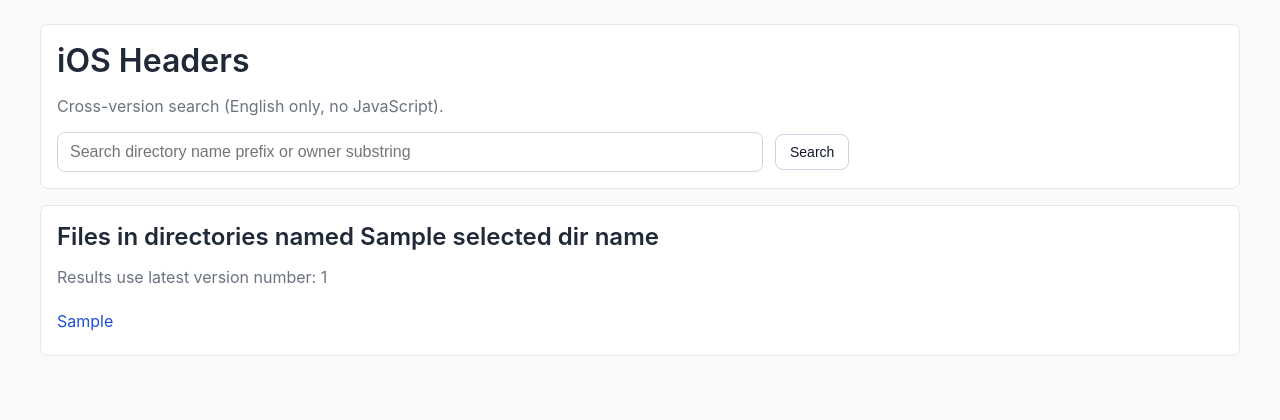
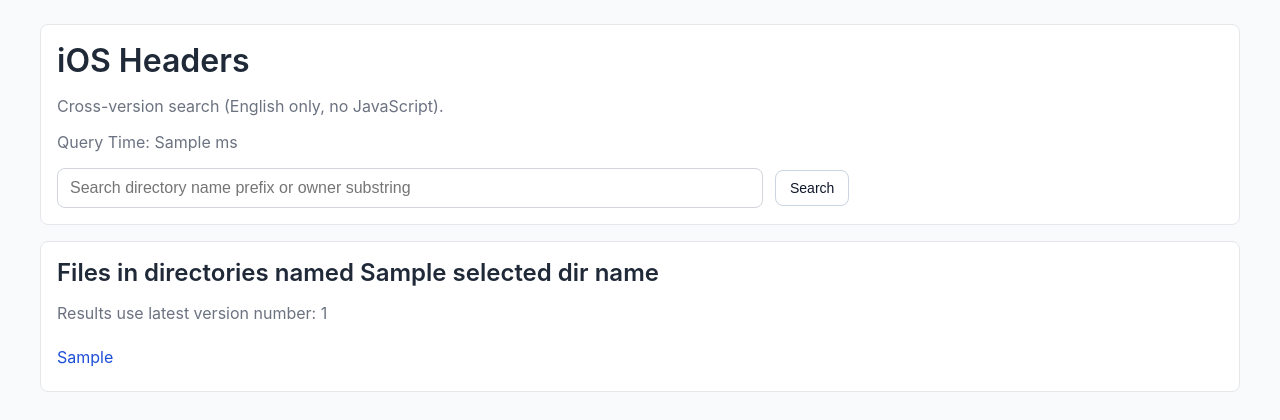
Before and after one commit to Lessica/iOS-Headers, a Flask app: template web/templates/search.html in a window 1280 px wide. Shown: the top 420 px of the page. Run offline with Flask 3, Linux system fonts and the light colour scheme; the template is opened without the code that fills it: most values are stand-ins (such as "Sample title", 1, 10 or a date in 2020).

Commit message:
better search
Signed-off-by: Lessica <82flex@gmail.com>

```diff
--- a/web/app.py
+++ b/web/app.py
@@ -2,6 +2,7 @@ from __future__ import annotations
 
 import hashlib
 import os
+import time
 from dataclasses import dataclass
 from typing import Any
 from urllib.parse import unquote
@@ -49,6 +50,8 @@ def search_page() -> str:
     if cached_html is not None:
         return cached_html
 
+    query_started_at = time.perf_counter()
+
     search_result = search_service.search(query)
 
     latest = repo.get_latest_version()
@@ -58,6 +61,8 @@ def search_page() -> str:
     if selected_dir_name and latest_version_num is not None:
         directory_files = repo.list_files_in_directory_name(latest_version_num, selected_dir_name)
 
+    query_elapsed_ms = int((time.perf_counter() - query_started_at) * 1000)
+
     html = render_template(
         "search.html",
         query=query,
@@ -66,6 +71,7 @@ def search_page() -> str:
         owner_hits=search_result.owner_hits,
         directory_files=directory_files,
         latest_version_num=latest_version_num,
+        query_elapsed_ms=query_elapsed_ms,
     )
 
     cache.set_text(cache_key, html, settings.search_cache_ttl_seconds)
@@ -73,7 +79,7 @@ def search_page() -> str:
 
 
 @app.get("/open-latest")
-def open_latest() -> Response:
+def open_latest():
     absolute_path = _normalize_absolute_path(request.args.get("path", ""))
     if not absolute_path:
         abort(404)
@@ -87,6 +93,8 @@ def open_latest() -> Response:
 
 @app.get("/v/<version_id>/<path:absolute_path>")
 def view_header(version_id: str, absolute_path: str) -> str:
+    query_started_at = time.perf_counter()
+
     decoded_version_id = unquote(version_id)
     normalized_path = _normalize_absolute_path(absolute_path)
     if not normalized_path:
@@ -106,6 +114,7 @@ def view_header(version_id: str, absolute_path: str) -> str:
         return cached_html
 
     model = _build_view_model(content_ref)
+    query_elapsed_ms = int((time.perf_counter() - query_started_at) * 1000)
 
     html = render_template(
         "view.html",
@@ -115,6 +124,7 @@ def view_header(version_id: str, absolute_path: str) -> str:
         rendered_source_html=model.rendered_source_html,
         line_count=len(model.source_text.splitlines()),
         availability_rows=model.availability_rows,
+        query_elapsed_ms=query_elapsed_ms,
     )
     cache.set_text(cache_key, html, settings.view_cache_ttl_seconds)
     return html
--- a/web/templates/search.html
+++ b/web/templates/search.html
@@ -4,6 +4,7 @@
 <div class="card">
   <h1>iOS Headers</h1>
   <p class="muted">Cross-version search (English only, no JavaScript).</p>
+  <p class="muted">Query Time: {{ query_elapsed_ms }} ms</p>
   <form method="get" action="{{ url_for('search_page') }}" class="row">
     <input class="search-input" type="text" name="q" value="{{ query }}" placeholder="Search directory name prefix or owner substring" required>
     <button class="btn" type="submit">Search</button>
--- a/web/templates/view.html
+++ b/web/templates/view.html
@@ -7,6 +7,7 @@
     <a href="{{ url_for('search_page') }}">Back to search</a>
   </div>
   <p class="muted">Current version: {{ version_id }}</p>
+  <p class="muted">Query Time: {{ query_elapsed_ms }} ms</p>
 </div>
 
 <section class="card">
```
